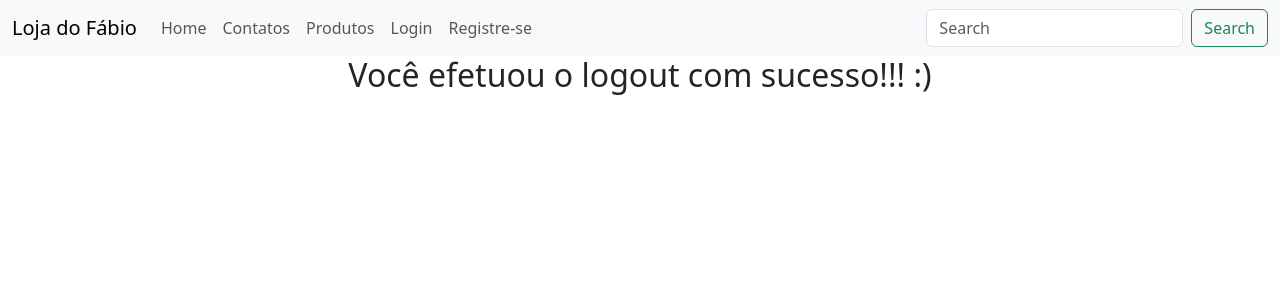
After one commit to Fabio-R-Moraes/django_ecommerce, a Django app: page /logout/ in a window 1280 px wide. The commit adds this page. Shown: the top 300 px of the page. Run offline with Django 5.2, Linux system fonts and the light colour scheme.

Commit message:
Logout do usuário

```diff
--- a/e_commerce/urls.py
+++ b/e_commerce/urls.py
@@ -18,13 +18,14 @@ from django.conf import settings
 from django.conf.urls.static import static
 from django.contrib import admin
 from django.urls import path, include
-from .views import home_page, about_page, contact_page, login_page, register_page
+from .views import home_page, about_page, contact_page, login_page, register_page, logout_page
 
 urlpatterns = [
     path('', home_page, name="home"),
     path('about/', about_page, name="about"),
     path('contact/', contact_page, name="contact"),
     path('login/', login_page, name="login"),
+    path('logout/', logout_page, name="logout"),
     path('register/', register_page, name="register"),
     path('products/', include("products.urls", namespace="products")),
     path('admin/', admin.site.urls),
--- a/e_commerce/views.py
+++ b/e_commerce/views.py
@@ -1,4 +1,4 @@
-from django.contrib.auth import authenticate, login, get_user_model
+from django.contrib.auth import authenticate, login, get_user_model, logout
 from django.shortcuts import render, redirect
 from .forms import ContactForm, LoginForm, RegisterForm
 
@@ -61,6 +61,13 @@ def login_page(request):
 
     return render(request, "auth/login.html", context)
 
+def logout_page(request):
+    context = {
+        "content": "Você efetuou o logout com sucesso!!! :)"
+    }
+    logout(request)
+    return render(request, "auth/logout.html", context)
+
 User = get_user_model()
 def register_page(request):
     form = RegisterForm(request.POST or None)
--- /dev/null
+++ b/templates/auth/logout.html
@@ -0,0 +1,6 @@
+{% extends 'base.html' %}
+{% block content %}
+<div class="text-center">
+    <h2>{{ content }}</h2>
+</div>
+{% endblock %}
--- a/templates/base/navbar.html
+++ b/templates/base/navbar.html
@@ -2,6 +2,7 @@
 {% url 'contact' as contact_url %}
 {% url 'products:list' as products_list_url %}
 {% url 'login' as login_url %}
+{% url 'logout' as logout_url %}
 {% url 'register' as register_url %}
 <nav class="navbar navbar-expand-lg bg-body-tertiary">
     <div class="container-fluid">
@@ -23,9 +24,12 @@
 
           {% if request.user.is_authenticated %}
             <li class="nav-item">
+                <a href="{{ logout_url }}" class="nav-link {% if request.path == login_url %} active {% endif %}">Logout</a>
+            </li>
+          {% else %}
+            <li class="nav-item">
                 <a href="{{ login_url }}" class="nav-link {% if request.path == login_url %} active {% endif %}">Login</a>
             </li>
-          {% else %}
             <li class="nav-item">
                 <a href="{{ register_url }}" class="nav-link {% if request.path == register_url %} active {% endif %}">Registre-se</a>
             </li>
```
Also changed, not shown: db.sqlite3.
